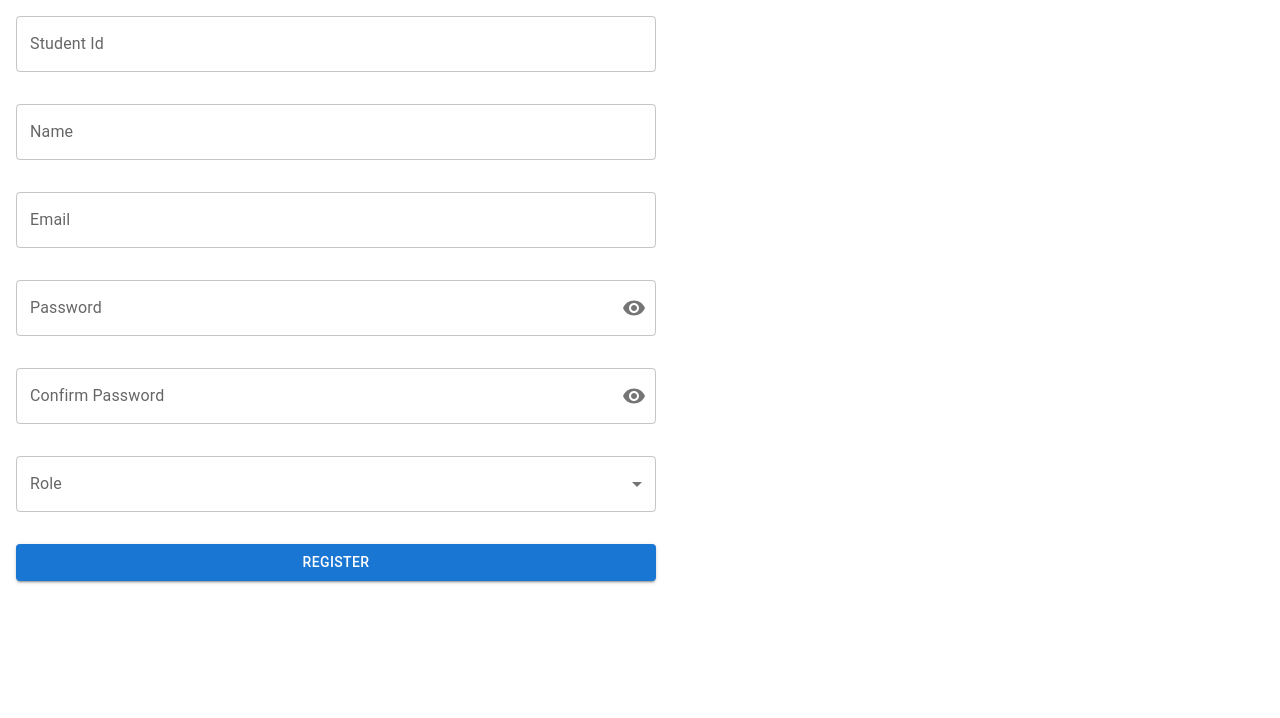
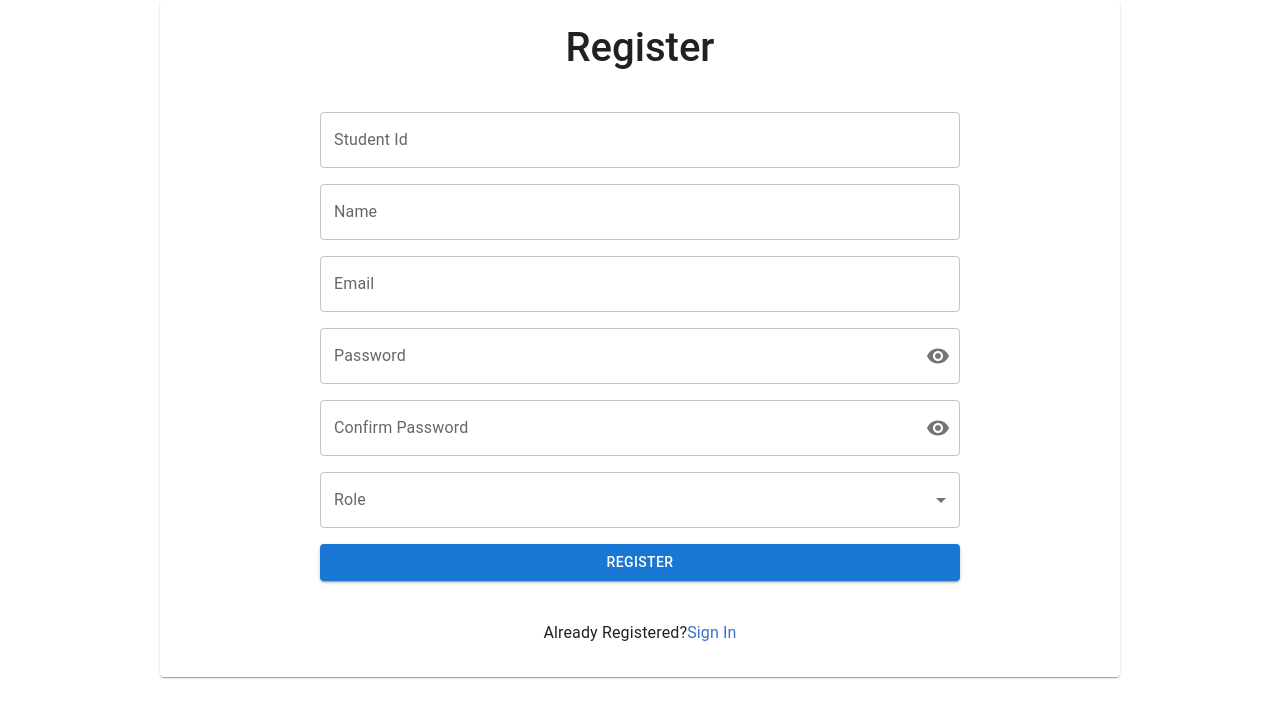
Before and after one commit to krish-1698/Learning-Management-System, a React (Create React App) app: page /register in a window 1280 px wide. Shown: the top 718 px of the page. Built offline with nearby package versions, Linux system fonts and the light colour scheme.

Commit message:
add style

```diff
--- a/src/pages/Register/Register.jsx
+++ b/src/pages/Register/Register.jsx
@@ -1,17 +1,7 @@
+import { Visibility, VisibilityOff } from "@mui/icons-material";
+import { Box, Button, FormControl, IconButton, InputAdornment, InputLabel, MenuItem, OutlinedInput, Paper, Select, TextField, Typography } from "@mui/material";
 import * as React from "react";
-
-import Box from "@mui/material/Box";
-import TextField from "@mui/material/TextField";
-import InputLabel from "@mui/material/InputLabel";
-import OutlinedInput from "@mui/material/OutlinedInput";
-import InputAdornment from "@mui/material/InputAdornment";
-import IconButton from "@mui/material/IconButton";
-import VisibilityOff from "@mui/icons-material/VisibilityOff";
-import Visibility from "@mui/icons-material/Visibility";
-import FormControl from "@mui/material/FormControl";
-import Button from '@mui/material/Button';
-import MenuItem from '@mui/material/MenuItem';
-import Select from '@mui/material/Select';
+import { Link } from "react-router-dom";
 
 function Register() {
   const [values, setValues] = React.useState({
@@ -46,8 +36,12 @@ function Register() {
 
   //return
   return (
-    <div>
-      <Box component="form" sx={{"& > :not(style)": { m: 2, width: "50vw"} }} noValidate autoComplete="off">
+    <div align="center">
+      <Paper elevatio={20}  sx={{  width: '75%', overflow: 'hidden' }}>
+      <Box component="form"  sx={{"& > :not(style)": { m: 1, width: "50vw"} }} noValidate autoComplete="off">
+        <Box p={2}><h1>Register</h1></Box>
+
+
         <TextField id="studentId" label="Student Id" variant="outlined" />
         <TextField id="name" label="Name" variant="outlined" />
         <TextField id="email" label="Email" variant="outlined" />
@@ -116,7 +110,13 @@ function Register() {
       </FormControl>
 
         <Button variant="contained">Register</Button>
+
       </Box>
+
+      <Box  m={4}>
+        <Typography align="center" > Already Registered?<Link to={"#"}>Sign In</Link></Typography>
+      </Box>
+      </Paper>
     </div>
   );
 }
```
